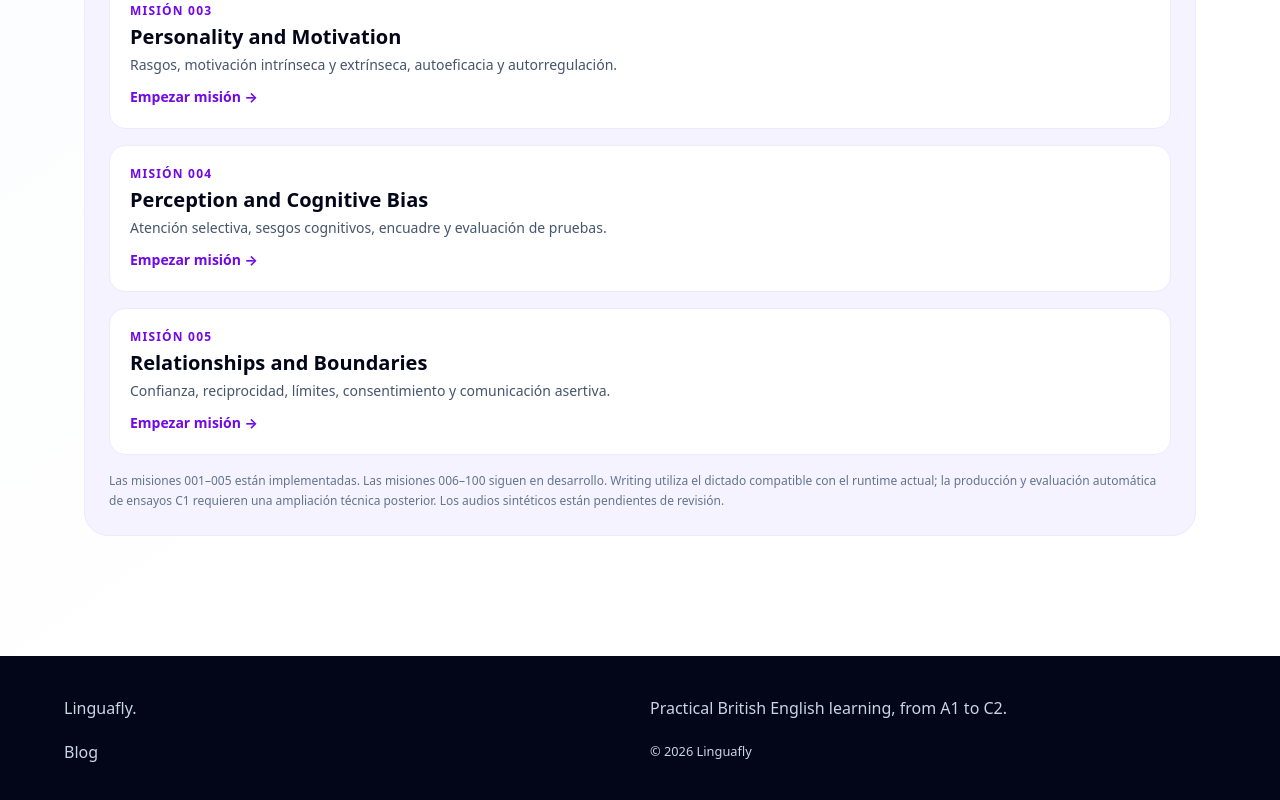
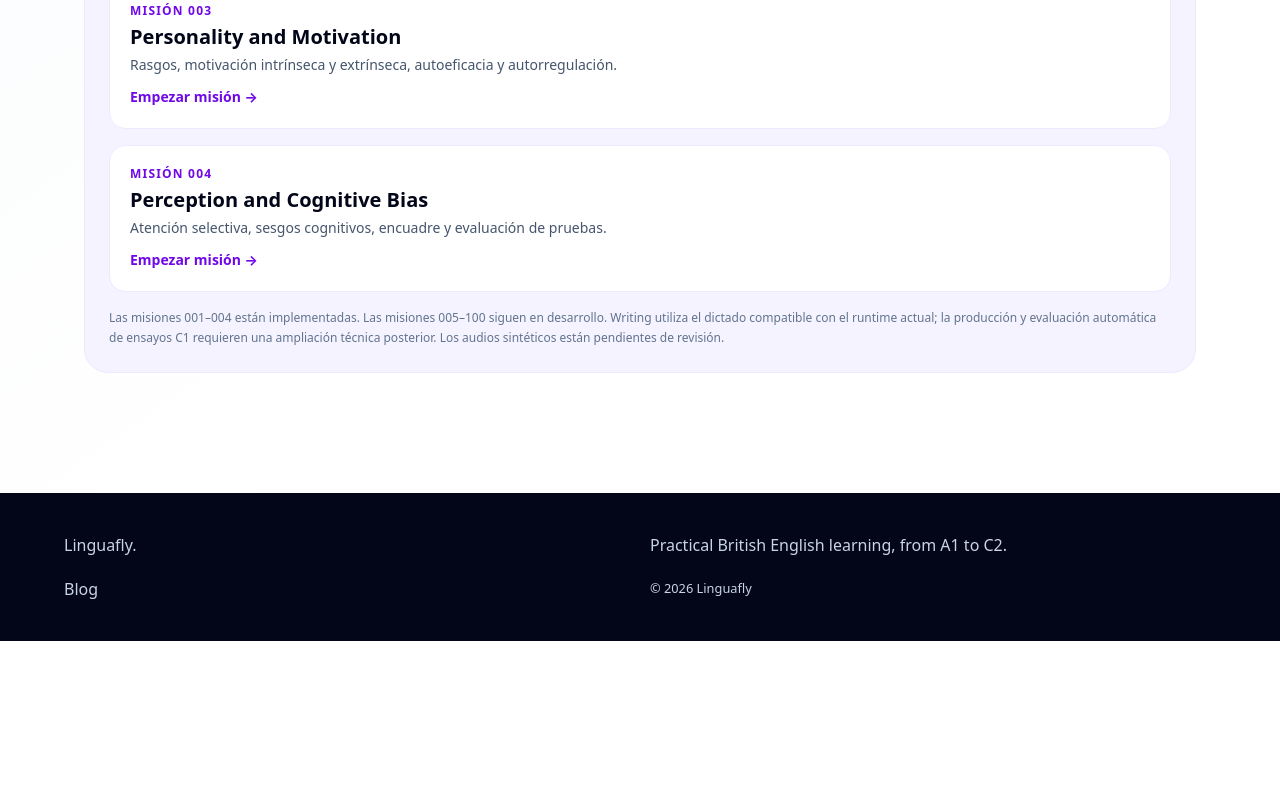
Before and after one commit to linguafly6-ui/linguaflynew2, a Next.js app: page /academia/c1 in a window 1280 px wide. Shown: the part 1034-1834 px from the top of the page. After the commit the page ends 1675 px from the top, so only its background shows below. Built offline with nearby package versions, Linux system fonts and the light colour scheme.

Commit message:
Revert unintended default-branch landing page edit

```diff
--- a/app/academia/c1/page.tsx
+++ b/app/academia/c1/page.tsx
@@ -43,11 +43,7 @@ export default function C1Page() {
           <p className="text-xs font-extrabold tracking-widest text-violet-700">MISIÓN 004</p><h3 className="mt-1 text-xl font-bold text-slate-950">Perception and Cognitive Bias</h3>
           <p className="mt-1 text-sm text-slate-600">Atención selectiva, sesgos cognitivos, encuadre y evaluación de pruebas.</p><span className="mt-3 inline-block text-sm font-bold text-violet-700">Empezar misión →</span>
         </Link>
-        <Link href="/academia/c1/005" className="mt-4 block rounded-2xl border border-violet-100 bg-white p-5 transition hover:border-violet-400 hover:shadow-sm">
-          <p className="text-xs font-extrabold tracking-widest text-violet-700">MISIÓN 005</p><h3 className="mt-1 text-xl font-bold text-slate-950">Relationships and Boundaries</h3>
-          <p className="mt-1 text-sm text-slate-600">Confianza, reciprocidad, límites, consentimiento y comunicación asertiva.</p><span className="mt-3 inline-block text-sm font-bold text-violet-700">Empezar misión →</span>
-        </Link>
-        <p className="mt-4 text-xs leading-5 text-slate-500">Las misiones 001–005 están implementadas. Las misiones 006–100 siguen en desarrollo. Writing utiliza el dictado compatible con el runtime actual; la producción y evaluación automática de ensayos C1 requieren una ampliación técnica posterior. Los audios sintéticos están pendientes de revisión.</p>
+        <p className="mt-4 text-xs leading-5 text-slate-500">Las misiones 001–004 están implementadas. Las misiones 005–100 siguen en desarrollo. Writing utiliza el dictado compatible con el runtime actual; la producción y evaluación automática de ensayos C1 requieren una ampliación técnica posterior. Los audios sintéticos están pendientes de revisión.</p>
       </section>
     </main>
   );
```
